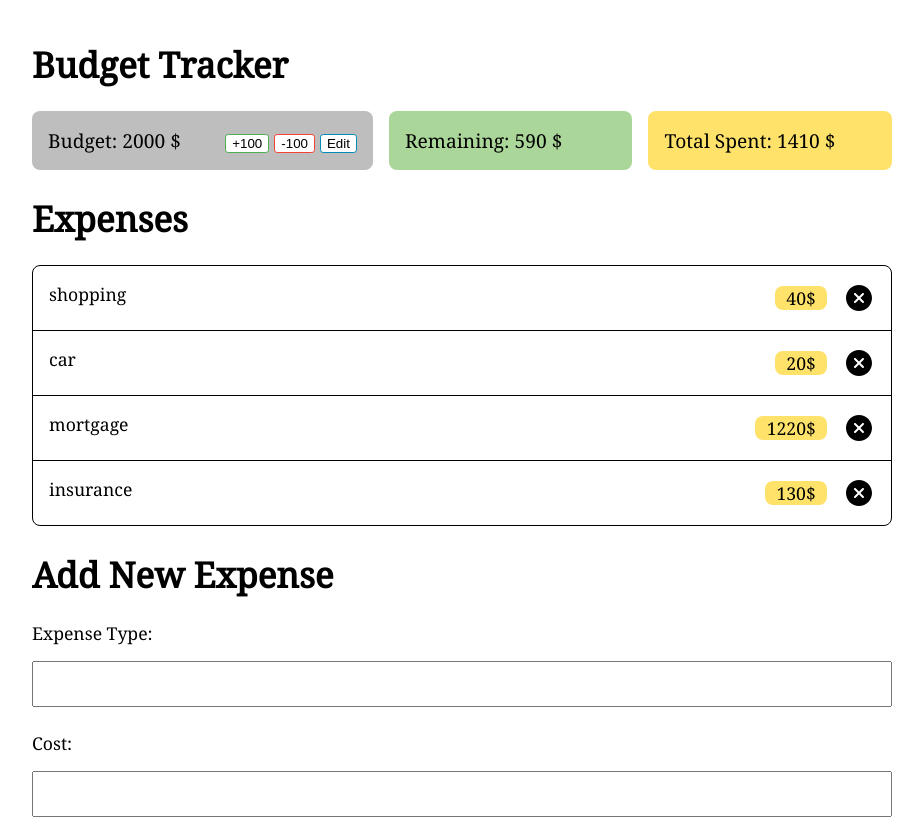
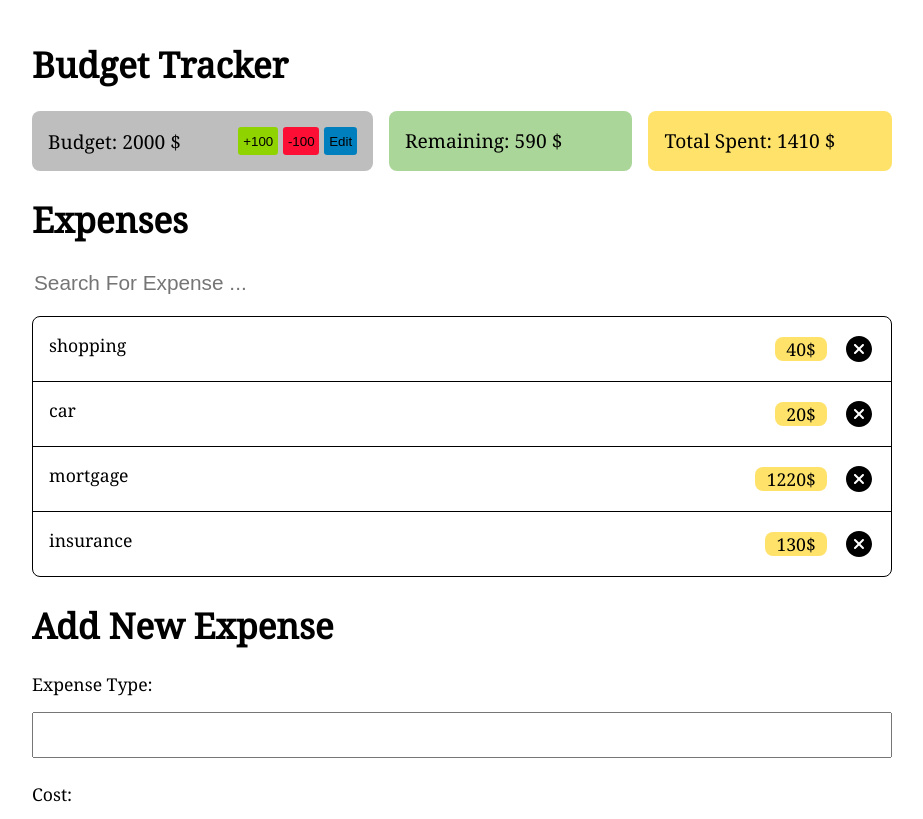
Before and after one commit to GeorgiPetrushev/budget-tracker, a React (Create React App) app: page / in a window 1280 px wide. Shown: the top 819 px of the page, without its empty margins (178-1101 px from the left). Built offline with nearby package versions, Linux system fonts and the light colour scheme.

Commit message:
add search bar and style

```diff
--- a/src/components/ExpensesList.jsx
+++ b/src/components/ExpensesList.jsx
@@ -1,18 +1,54 @@
 import Expense from "./Expense";
-import { useContext } from "react";
+import { useContext, useState } from "react";
 import { AppContext } from "./context/AppContext";
 
 const ExpensesList = () => {
-
-  const {expense} = useContext(AppContext);
+  const [inputValue, setInputValue] = useState("");
+  const { expense } = useContext(AppContext);
+  const changeValue = (e) => {
+    setInputValue(e.target.value);
+  };
 
   return (
-    <div className="expense-list">
-      {expense.map((expense) => {
-        return (
-            <Expense key={expense.id} id={expense.id} type={expense.type} cost={expense.cost} />
-        );
-      })}
+    <div>
+      <input
+        className="input-search"
+        type="text"
+        placeholder="Search For Expense ..."
+        value={inputValue}
+        onChange={changeValue}
+      ></input>
+      {inputValue === "" ? (
+        <div className="expense-list">
+          {expense.map((expense) => {
+            return (
+              <Expense
+                key={expense.id}
+                id={expense.id}
+                type={expense.type}
+                cost={expense.cost}
+              />
+            );
+          })}
+        </div>
+      ) : (
+        <div className="expense-list">
+          {expense
+            .filter((expense) => {
+              return expense.type.toLowerCase().includes(inputValue);
+            })
+            .map((expense) => {
+              return (
+                <Expense
+                  key={expense.id}
+                  id={expense.id}
+                  type={expense.type}
+                  cost={expense.cost}
+                />
+              );
+            })}
+        </div>
+      )}
     </div>
   );
 };
--- a/src/components/context/AppContext.jsx
+++ b/src/components/context/AppContext.jsx
@@ -16,17 +16,17 @@ const AppReducer = (state, action) => {
     case "ADD_100_TO_BUDGET":
       return {
         ...state,
-        budget: state.budget + action.payload,
+        budget: state.budget  + Number(action.payload),
       };
     case "REMOVE_100_TO_BUDGET":
       return {
         ...state,
-        budget: state.budget - action.payload,
+        budget: state.budget - Number(action.payload),
       };
     case "CHANGE_BUDGE":
       return {
         ...state,
-        budget:  action.payload,
+        budget:  Number(action.payload),
       };
 
     default:
--- a/src/components/style/AppStyle.js
+++ b/src/components/style/AppStyle.js
@@ -27,7 +27,10 @@ const AppStyle = styled.div`
     align-items: center;
   }
   .budget-right{
-
+    display: flex;
+    margin: 0;
+    padding:0;
+    color: white;
   }
   .remaining {
     background-color: #abd699;
@@ -45,42 +48,54 @@ const AppStyle = styled.div`
     transition: 400ms;
     margin-left: 5px;
     border-radius: 0.2rem;
+    padding: 0.4rem 0.3rem;
 
   }
   .button1 {
-  background-color: white;
+  background-color: #8fd400;
   color: black;
-  border: 1px solid #4CAF50;
+  border: none;
 }
 
 .button1:hover {
-  background-color: #4CAF50;
+  background-color: #8bbe1b;
   color: white;
 }
 
 .button2 {
-  background-color: white;
+  background-color: #007fbf;
   color: black;
-  border: 1px solid #008CBA;
+  border: none;
 }
 
 .button2:hover {
-  background-color: #008CBA;
+  background-color: #0077be;
   color: white;
 }
 
 .button3 {
-  background-color: white;
+  background-color: #fd0e35;
   color: black;
-  border: 1px solid #f44336;
+  border: none;
 }
 
 .button3:hover {
-  background-color: #f44336;
+  background-color: #ed1c24;
   color: white;
 }
 
   // Expense
+  .input-search{
+    margin-bottom: 1rem;
+    width: 100%;
+    height: 2rem;
+    font-size: 1.3rem;
+    border: none;
+  }
+  .input-search:focus{
+    border: none;
+    outline: none;
+  }
 
   .expense-list {
     border-radius: 0.5rem;
```
